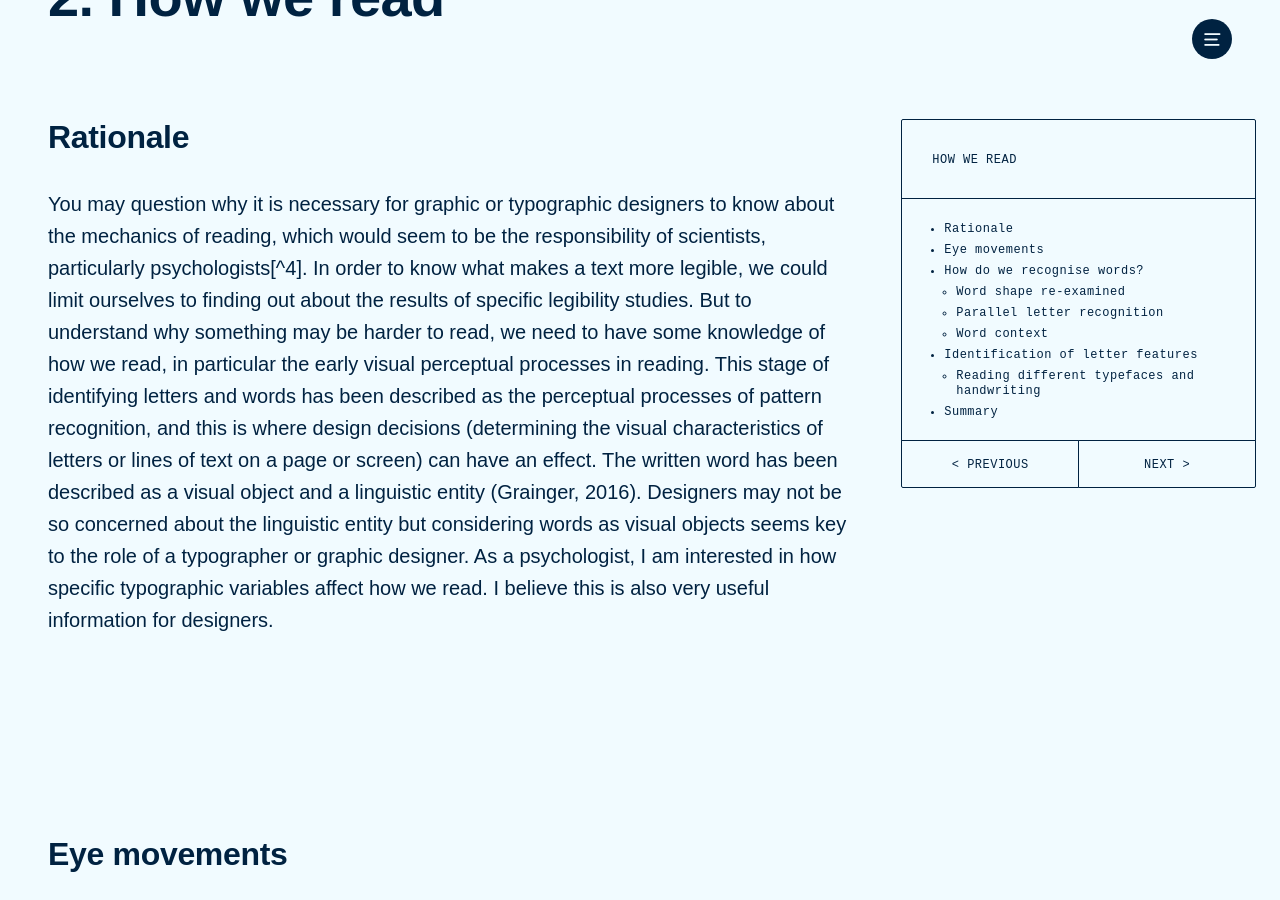
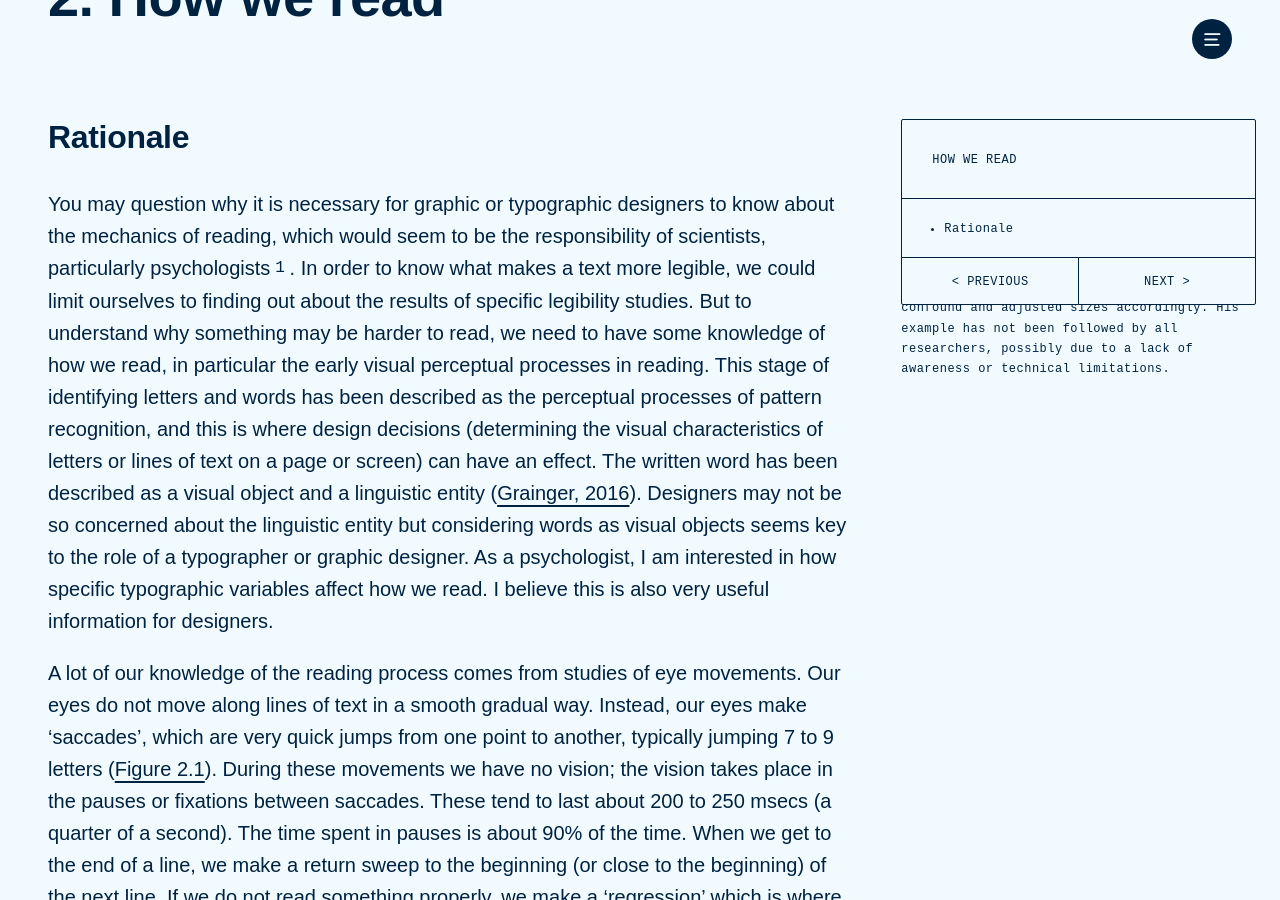
Before and after one commit to rosettatype/legible-typography, a Jekyll site: the page built from _chapters/2-how-we-read.md, in a window 1280 px wide and 900 px high, scrolled down 353 px. Built offline with Jekyll 4.4.1, drawn with Linux system fonts in a browser that asks for light colours; some web fonts are replaced; a script that is not in the unit is left out; some of the changed text lies outside the part shown.

Commit message:
More content styling work, chapter 2 formatting started

```diff
--- a/_chapters/2-how-we-read.md
+++ b/_chapters/2-how-we-read.md
@@ -16,7 +16,7 @@
 
 You may question why it is necessary for graphic or typographic
 designers to know about the mechanics of reading, which would seem to be
-the responsibility of scientists, particularly psychologists[^4]. In
+the responsibility of scientists, [particularly psychologists](#sn:particularly-psychologists). In
 order to know what makes a text more legible, we could limit ourselves
 to finding out about the results of specific legibility studies. But to
 understand *why* something may be harder to read, we need to have some
@@ -26,18 +26,23 @@
 this is where design decisions (determining the visual characteristics
 of letters or lines of text on a page or screen) can have an effect. The
 written word has been described as a visual object and a linguistic
-entity (Grainger, 2016). Designers may not be so concerned about the
+entity ([Grainger, 2016](#ref:grainger-2016)). Designers may not be so concerned about the
 linguistic entity but considering words as visual objects seems key to
 the role of a typographer or graphic designer. As a psychologist, I am
 interested in how specific typographic variables affect how we read. I
 believe this is also very useful information for designers.
 
-# Eye movements
+<aside id="sn:particularly-psychologists">
+The applied psychologist Poulton ([1965](#ref:poulton-1965)) was aware of this confound and
+adjusted sizes accordingly. His example has not been followed by all
+researchers, possibly due to a lack of awareness or technical
+limitations.
+</aside>
 
 A lot of our knowledge of the reading process comes from studies of eye
 movements. Our eyes do not move along lines of text in a smooth gradual
 way. Instead, our eyes make 'saccades', which are very quick jumps from
-one point to another, typically jumping 7 to 9 letters (Figure 2.1).
+one point to another, typically jumping 7 to 9 letters ([Figure 2.1](#figure-2-1)).
 During these movements we have no vision; the vision takes place in the
 pauses or fixations between saccades. These tend to last about 200 to
 250 msecs (a quarter of a second). The time spent in pauses is about 90%
@@ -46,33 +51,49 @@
 read something properly, we make a 'regression' which is where we go
 back to an earlier point. When we make these saccades, we position our
 eyes so that part of the text falls on the area of maximum acuity on our
-retina; this area is called the fovea (see Figure 2.2). At normal
+retina; this area is called the fovea ([see Figure 2.2](#figure-2-2)). At normal
 reading distances about 6 or 7 letters fall onto the fovea; adjacent to
 this is the parafovea and peripheral vision. We have an area of
 effective vision during a fixation, sometimes referred to as the
 'perceptual span', and we make use of letters surrounding the 6 or 7
 letters. When reading from left to right, the span typically covers 3 or
-4 letter spaces to the left of fixation and 14 or 15 to the right (see
-Figure 2.3). However, this is not fixed as, for example, beginning
+4 letter spaces to the left of fixation and 14 or 15 to the right ([see
+Figure 2.3](#figure-2-3)). However, this is not fixed as, for example, beginning
 readers have a smaller span and text difficulty reduces the span
-(Rayner, 1986).
+([Rayner, 1986](#ref:rayner-1986)).
 
-Figure 2.1: A typical pattern of eye movements indicating where on a
-word our eye fixates (red dots, usually towards the beginning of a
-word), the length of saccades (jumps), the return sweep from near the
-end of the first line to near the beginning of the next, and a
-regression back to the word 'healthy' followed by an additional fixation
-on 'body'. Diagram based on Larson (2004) and Rayner and Pollatsek
-(1989, p116).
 
-Question: Why might studies of eye movements be a good way of finding
+<figure id="figure-2-1">
+    <img src="{{ 'assets/illutrations/FIG-2-1.png' | relative_url }}" alt="">
+    <figcaption>
+    Figure 2.1: A typical pattern of eye movements indicating where on a
+    word our eye fixates (red dots, usually towards the beginning of a
+    word), the length of saccades (jumps), the return sweep from near the
+    end of the first line to near the beginning of the next, and a
+    regression back to the word 'healthy' followed by an additional fixation
+    on 'body'. Diagram based on Larson (<a href="#ref:larson-2004">2004</a>) and Rayner and Pollatsek
+    (<a href="#ref:rayner-pollatsek-1986">1989, p116</a>).
+    </figcaption>
+</figure>
+
+> Question: Why might studies of eye movements be a good way of finding
 out how we read? Are we able to report on our own reading?
+{: .question }
 
-Figure 2.2: Anatomy of the eye showing the retina (at the back of the
+<figure id="figure-2-2">
+    <img src="{{ 'assets/illutrations/FIG-2-2.png' | relative_url }}" alt="">
+    <figcaption>
+    Figure 2.2: Anatomy of the eye showing the retina (at the back of the
 eye) and the area of the retina with maximum acuity (fovea).
+    </figcaption>
+</figure>
 
-Figure 2.3: An example of the perceptual span and fixation point of
-skilled readers.
+<figure id="figure-2-3">
+    <img src="{{ 'assets/illutrations/FIG-2-3.png' | relative_url }}" alt="">
+    <figcaption>
+        Figure 2.3: An example of the perceptual span and fixation point of skilled readers.
+    </figcaption>
+</figure>
 
 # How do we recognise words?
 
@@ -84,32 +105,39 @@
 
 However, many texts on typography refer to the use of word shape
 information, suggesting that we recognise words from their outline
-shape, e.g. the pattern of ascenders and descenders (see Figure 2.4).
+shape, e.g. the pattern of ascenders and descenders ([see Figure 2.4](#figure-2-4)).
 This comes from an outdated model, originally proposed in 1886 by a
 psychologist, James Cattell. Classic texts connected with legibility
 include references to word shape, as this was probably the current, or
 reasonably current, thinking based on psychological literature at the
 time of publication. Spencer wrote: 'Perception in normal reading is by
-word wholes...'(Spencer, 1968, p20). Unfortunately, this view is
+word wholes...'([Spencer, 1968, p20](#ref:spencer-1968)). Unfortunately, this view is
 perpetuated in more recently published literature making it important
 that we critically evaluate what we read.
 
-Figure 2.4: Word shape for lower case (small letters) and upper case
-(capitals) with ascenders and descenders creating an outline in lower
-case.
+<figure id="figure-2-4">
+    <img src="{{ 'assets/illutrations/FIG-2-4.png' | relative_url }}" alt="">
+    <figcaption>
+    Figure 2.4: Word shape for lower case (small letters) and upper case
+    (capitals) with ascenders and descenders creating an outline in lower case.
+    </figcaption>
+</figure>
 
 At an Association Typographique Internationale conference in September
 2003, Kevin Larson (a reading psychologist working in Microsoft
 Corporation's Advanced Reading Technology Group) spoke of the
 significant discrepancy between recent psychological models of reading
 (supported by evidence) and typographers' beliefs and understanding.
-Panel 2.1 based on Larson (2004), explains where the support for word
+[Panel 2.1](#panel-2-1) based on Larson ([2004](#ref:larson-2004)), explains where the support for word
 shape came from.
 
-Question: Why do you think the belief that word shape is important in
+> Question: Why do you think the belief that word shape is important in
 reading persisted for a long time and is still held by some people?
+{: .question }
 
-Panel 2.1: Explanation of where the support for word shape came from
+<aside class="panel" markdown="1" id="panel-2-1">
+
+# Panel 2.1: Explanation of where the support for word shape came from
 
 Why did the outline formed by the word shape seem to be convincing as an
 explanation for how we recognise words?
@@ -118,66 +146,90 @@
 (before he knocks them down). The fifth comes from an Internet text and
 the source is not entirely certain.
 
-1\) Cattell (1886) discovered the 'word superiority effect' where word
+1. Cattell ([1886](#ref:cattell)) discovered the 'word superiority effect' where word
 naming is easier than letter naming. He found out by presenting either
-letters or words to participants for a short time (5--10ms) and more
+letters or words to participants for a short time (5–10ms) and more
 words were accurately recognised than letters. This led to the logical
 assumption that written words are identified using holistic word shape
 information.
-
+<br>
 BUT this effect can be attributed to regular letter combinations, rather
 than word shape.
 
-2\) Further support for word shape appeared to come from the finding
+2. Further support for word shape appeared to come from the finding
 that lower case text is read faster than all upper case text. The
-outline shape of lower case appears to be much more informative (Figure
-2.4).
-
+outline shape of lower case appears to be much more informative ([Figure
+2.4](#figure-2-4)).
+<br>
 BUT one explanation for this is that it is a practice effect because we
 are used to reading lower case and are therefore more proficient and
 read it faster (see Chapter 5: Upper versus lower case)
 
-3\) Proof reading errors can be more easily detected if the error
-changes the word shape:\
-correct spelling: many\
-incorrect spelling with same word shape: manj\
-incorrect spelling with different word shape: mano\
+3. Proof reading errors can be more easily detected if the error
+changes the word shape:
+<q>correct spelling: many
+incorrect spelling with same word shape: manj
+incorrect spelling with different word shape: mano</q>
 BUT these results were found to be caused by changes to letter shapes,
-and not word shapes. In the original studies (Haber and Schindler, 1981;
-Monk and Hulme, 1983), the word and letter shapes were confounded,
+and not word shapes. In the original studies ([Haber and Schindler, 1981](#ref:haber-schindler-1981);
+[Monk and Hulme, 1983](#ref:monk-hulme-1983)), the word and letter shapes were confounded,
 meaning that changes to the word shapes also changed letter shapes. It
 was therefore not possible to separate the two explanations. A
-subsequent study (Paap, Newsome, and Noel, 1984) changed word shape and
+subsequent study ([Paap, Newsome, and Noel, 1984](#ref:paap-newsome-noel-1984)) changed word shape and
 letter shape independently and identified that errors that retain the
 same letter shapes are more difficult to detect in proofreading than
 errors where the letter shapes are different. The word shape is not
 relevant.
 
-4\) It is more difficult to read text in AlTeRnAtInGg case than not in
+4. It is more difficult to read text in AlTeRnAtInGg case than not in
 alternating case. The explanation for this is that we lose the familiar
 word shape when alternating case.
-
-BUT this effect is also true for [pseudowords](#pseudoword) that we have
+<br>
+BUT this effect is also true for [pseudowords]({{ site.baseurl }}/glossary#pseudoword) that we have
 not encountered before and therefore the word shape would not be
 familiar.
 
-5\) Another demonstration that seems to support word shape was contained
+5. Another demonstration that seems to support word shape was contained
 in a text circulating on the Internet in 2003 (with my correction).
-
-Aoccdrnig to a rscheearer[^5] at Cmabrigde Uinervtisy, it deosn\'t
+<br>
+<q>[Aoccdrnig to a rscheearer](#sn:according-to-a-researcher) at Cmabrigde Uinervtisy, it deosn\'t
 mttaer in waht oredr the ltteers in a wrod are, the olny iprmoetnt tihng
 is taht the frist and lsat ltteer be at the rghit pclae. The rset can be
 a toatl mses and you can sitll raed it wouthit porbelm. Tihs is bcuseae
 the huamn mnid deos not raed ervey lteter by istlef, but the wrod as a
-wlohe.
-
-*Which reads as:\
-According to a researcher at Cambridge University, it doesn\'t matter in
+wlohe.</q>
+*Which reads as:*
+<q>According to a researcher at Cambridge University, it doesn\'t matter in
 what order the letters in a word are, the only important thing is that
 the first and last letter be at the right place. The rest can be a total
 mess and you can still read it without problem. This is because the
 human mind does not read every letter by itself but the word as a
-whole.*
+whole.</q>
+</aside>
+
+<aside id="sn:according-to-a-researcher">
+More recently, a newer chart ([logMAR](\l)) has been introduced into
+clinical practice, having been used initially as a research tool (Bailey
+and Lovie, 1976). The chart is designed to ensure that the letters are
+of almost equal legibility, each row has the same number of letters, and
+consistent letter and line spacing. These adjustments to the Snellen
+chart reflect the researchers' knowledge of the influence of crowding.
+Other differences relate to the scaling of letter size.
+
+The SLOAN font (see below) is used in both the Snellen and logMAR
+charts. Louise Sloan designed ten letters (CDHKNORSVZ), a set of
+[optotypes](#optotypes) (Sloan, 1959). \[[return](#Aside6)\]
+
+> ![A picture containing logo Description automatically
+> generated](media/image3.jpeg){width="4.435in"
+> height="0.9833333333333333in"}
+
+The SLOAN letters above come from the font file created by Denis Pelli
+based on Sloan's specifications[^12]. Pelli includes the complete
+uppercase alphabet, not just the 10 letters. The height and width of
+letters are equal to the nominal point size (11 point in this example)
+and adjoining characters touch.
+</aside>
 
 Although this claimed to come from Cambridge University, a researcher,
 Matt David[^6], at the MRC Cognition and Brain Science Unit, Cambridge
--- a/assets/css/_chapter.scss
+++ b/assets/css/_chapter.scss
@@ -139,6 +139,69 @@
         text-decoration: underline;
     }
 
+    main {
+        width: 100% / 6 * 4;
+
+        >* {
+            margin-bottom: 1em;
+        }
+
+        aside {
+            position: absolute;
+            right: -50%;
+            width: 50%;
+
+            small {
+                @include text-sidenote;
+            }
+        }
+
+        aside.panel {
+            font-family: inherit;
+            font-size: smaller;
+            position: relative;
+            right: auto;
+            width: auto;
+            background: $blue-interactive-accent;
+            padding: $gutter;
+
+            ul {
+                margin-bottom: 1rem;
+                margin-left: 1rem;
+            }
+
+            em {
+                @include font-italic();
+            }
+        }
+    }
+
+    // References
+    p[id^="ref:"] {
+        @include text-s;
+
+        // Try ... super long links in the references on mobile, when some user
+        // agents won't auto-break them to new lines
+        text-overflow: ellipsis;
+        width: 100%;
+        overflow-x: hidden;
+    }
+
+    footer {
+        margin-top: 2rem;
+        width: 100% / 6 * 4;
+    }
+
+    // figure {
+    //     margin-bottom: 5rem;
+
+    //     figcaption {
+    //         margin: 2rem 0 -3.5rem !important;
+    //     }
+    // }
+}
+
+
 aside.meta {
     position: sticky;
     top: -3px;
@@ -200,67 +263,20 @@
         }
     }
 
+    // TODO
     @media screen and (min-width: $breakpoint-mobile) and (max-width: $breakpoint-tablet) {}
 }
 
-    main {
-        width: 100% / 6 * 4;
-
-        >* {
-            margin-bottom: 1em;
+body.scrolled article .meta {
+    &:hover .meta-sections ul li {
+        display: list-item;
     }
 
-        aside {
-            position: absolute;
-            right: -50%;
-            width: 50%;
+    .meta-sections ul li {
+        display: none;
 
-            small {
-                @include text-sidenote;
-            }
-        }
-
-        aside.panel {
-            font-family: inherit;
-            font-size: smaller;
-            position: relative;
-            right: auto;
-            width: auto;
-            background: $blue-interactive-accent;
-            padding: $gutter;
-
-            ul {
-                margin-bottom: 1rem;
-                margin-left: 1rem;
-            }
-
-            em {
-                @include font-italic();
-            }
-        }
-    }
-
-    // References
-    p[id^="ref:"] {
-        @include text-s;
-
-        // Try ... super long links in the references on mobile, when some user
-        // agents won't auto-break them to new lines
-        text-overflow: ellipsis;
-        width: 100%;
-        overflow-x: hidden;
-    }
-
-    footer {
-        margin-top: 2rem;
-        width: 100% / 6 * 4;
-    }
-
-    figure {
-        margin-bottom: 5rem;
-
-        figcaption {
-            margin: 2rem 0 -3.5rem !important;
+        &:first-child {
+            display: list-item;
         }
     }
 }
--- a/assets/css/_typography.scss
+++ b/assets/css/_typography.scss
@@ -397,10 +397,27 @@
     }
 
     figure {
-        border: $border;
-        border-radius: $border-radius;
-        margin: 2rem 0;
-        padding: 1rem;
+        $padding: 1.5rem;
+        padding-right: $padding * 0.5;
+
+        img {
+            background: white;
+            border: $border;
+            border-color: $blue-interactive-foreground;
+            border-radius: $border-radius;
+            margin: 3rem (-$padding);
+            padding: $padding;
+            max-width: calc(100% + #{$padding*2});
+        }
+
+        figcaption {
+            margin-top: -1rem;
+            margin-bottom: 3rem;
+        }
+    }
+
+    figure+figure {
+        margin-top: 5rem;
     }
 
     img {
@@ -474,7 +491,7 @@
 
     figcaption {
         @include text-s;
-        margin: 1rem 0 4rem !important;
+        // margin: 1rem 0 4rem !important;
     }
 
     .full {
@@ -490,10 +507,6 @@
 
     .outlined {
         border: $border;
-    }
-
-    .white-background {
-        background-color: #fff;
     }
 
     .browser {
@@ -527,6 +540,16 @@
         overflow-x: scroll;
     }
 
+    q {
+        @include text-s; // font-text(inherit, inherit, inherit, inherit);
+        max-width: 40rem;
+        @include font-italic;
+        font-weight: 500;
+        // padding: 0.5rem 0 0.5rem 1rem;
+        // margin: 0.25rem 0;
+        display: block;
+    }
+
     blockquote {
         @include text-s; // font-text(inherit, inherit, inherit, inherit);
         padding: 0.5rem 0 0.5rem 1rem;
@@ -551,6 +574,32 @@
             font-size: 1.125em;
             font-weight: 350;
             margin: 1.5rem 0;
+            border: 0;
+            padding-left: 6rem;
+            min-height: 6rem;
+            display: flex;
+            align-items: center;
+            line-height: 1.35;
+
+            &:before {
+                content: "?";
+                position: absolute;
+                left: 0;
+
+                border: 1px solid $blue-interactive-accent;
+                color: $blue-interactive-accent;
+                @include font-heading(5rem, 1.2);
+                font-weight: 900 !important;
+                font-feature-settings: 'tnum' 1;
+                font-style: normal;
+                top: 0.5rem;
+                height: 5rem;
+                width: 5rem;
+                display: flex;
+                justify-content: center;
+                align-items: baseline;
+                transition: all 0.1s ease-out;
+            }
         }
     }
 
--- a/assets/js/scripts.js
+++ b/assets/js/scripts.js
@@ -77,7 +77,7 @@
 
     window.addEventListener("scroll", function () {
         var scroll = window.pageYOffset || document.documentElement.scrollTop || document.body.scrollTop
-        if (scroll > 30) {
+        if (scroll > 100) {
             addClass(body, "scrolled")
         } else {
             removeClass(body, "scrolled")
```
Also changed, not shown: _chapters/1-what-do-we-mean-by-legibility.md (+6 -6 lines), assets/illutrations/FIG-2-1.png (added), assets/illutrations/FIG-2-2.png (added), assets/illutrations/FIG-2-3.png (added), assets/illutrations/FIG-2-4.png (added). Lines whose indentation alone changed are shown as unchanged.
